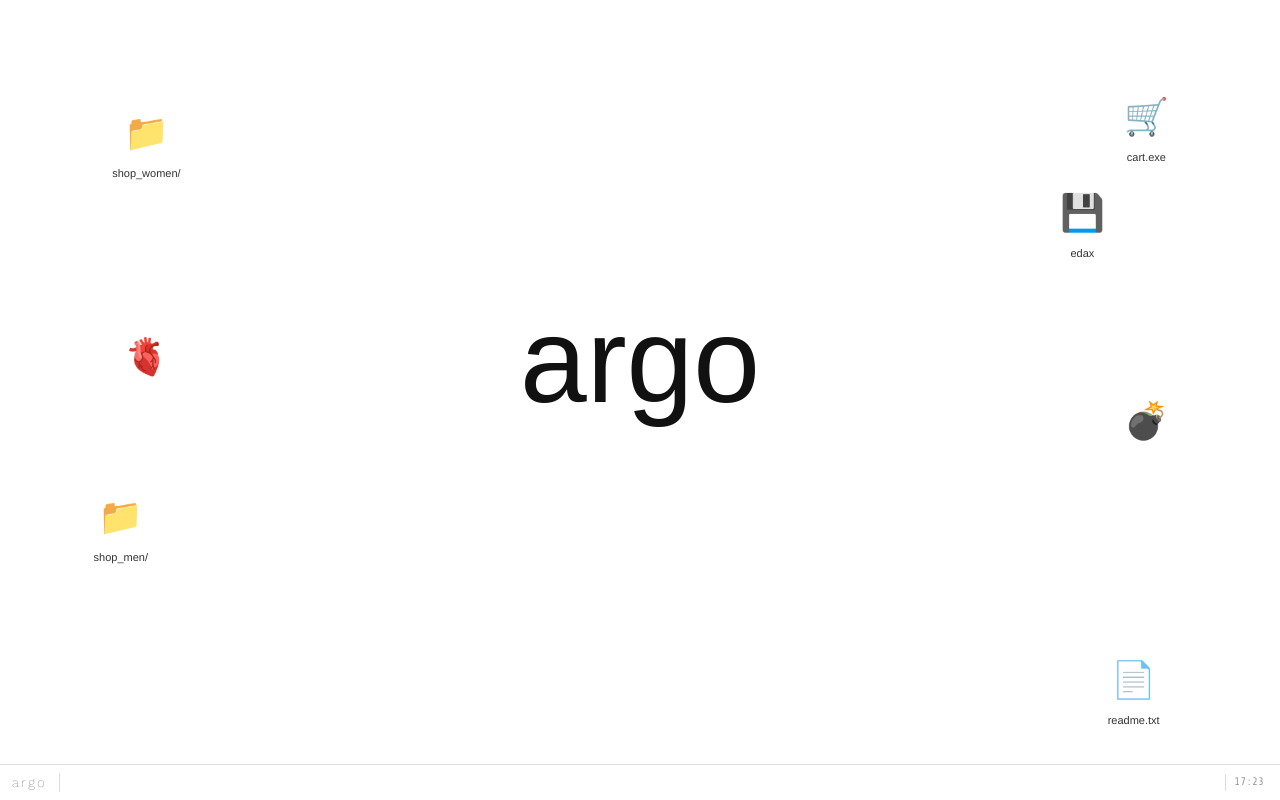
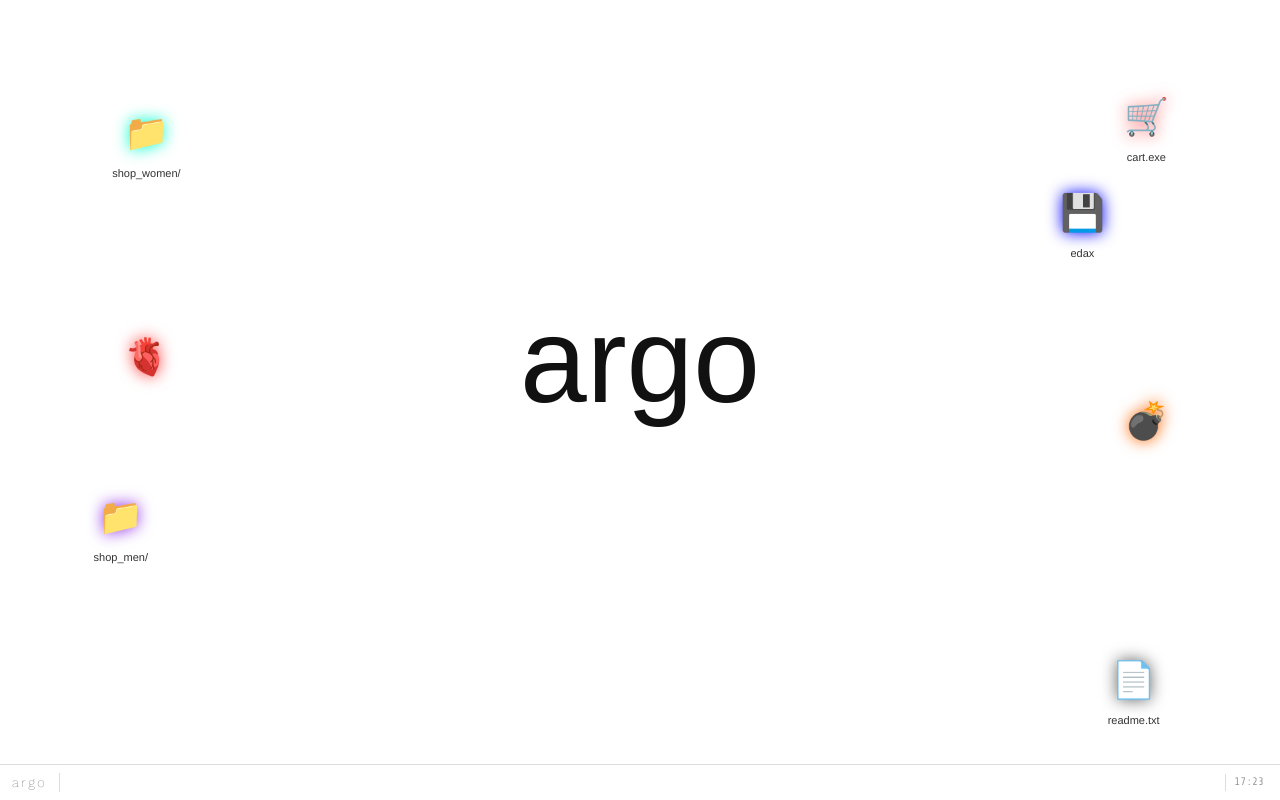
Before and after one commit to morganhirosky/argo, a Next.js app: page / in a window 1280 px wide. Built offline with nearby package versions, Linux system fonts and the light colour scheme.

Commit message:
Apply color prop as drop-shadow glow on desktop icons

```diff
--- a/src/components/desktop/DesktopIcon.tsx
+++ b/src/components/desktop/DesktopIcon.tsx
@@ -69,7 +69,8 @@ export default function DesktopIcon({ id, label, icon, color, href, hideLabel, o
           justifyContent: 'center',
           fontSize: '36px',
           position: 'relative',
-          transition: 'opacity 0.15s',
+          transition: 'opacity 0.15s, filter 0.15s',
+          filter: color ? `drop-shadow(0 0 8px ${color})` : undefined,
         }}
       >
         {icon}
```
